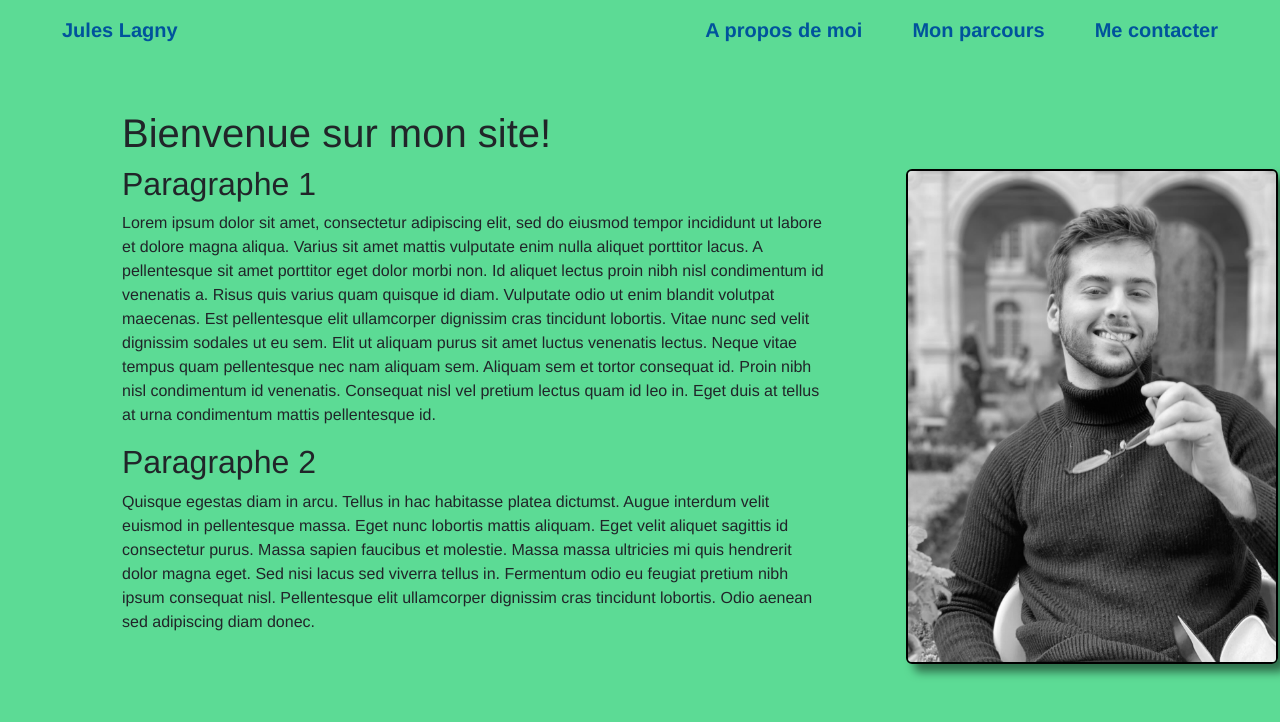
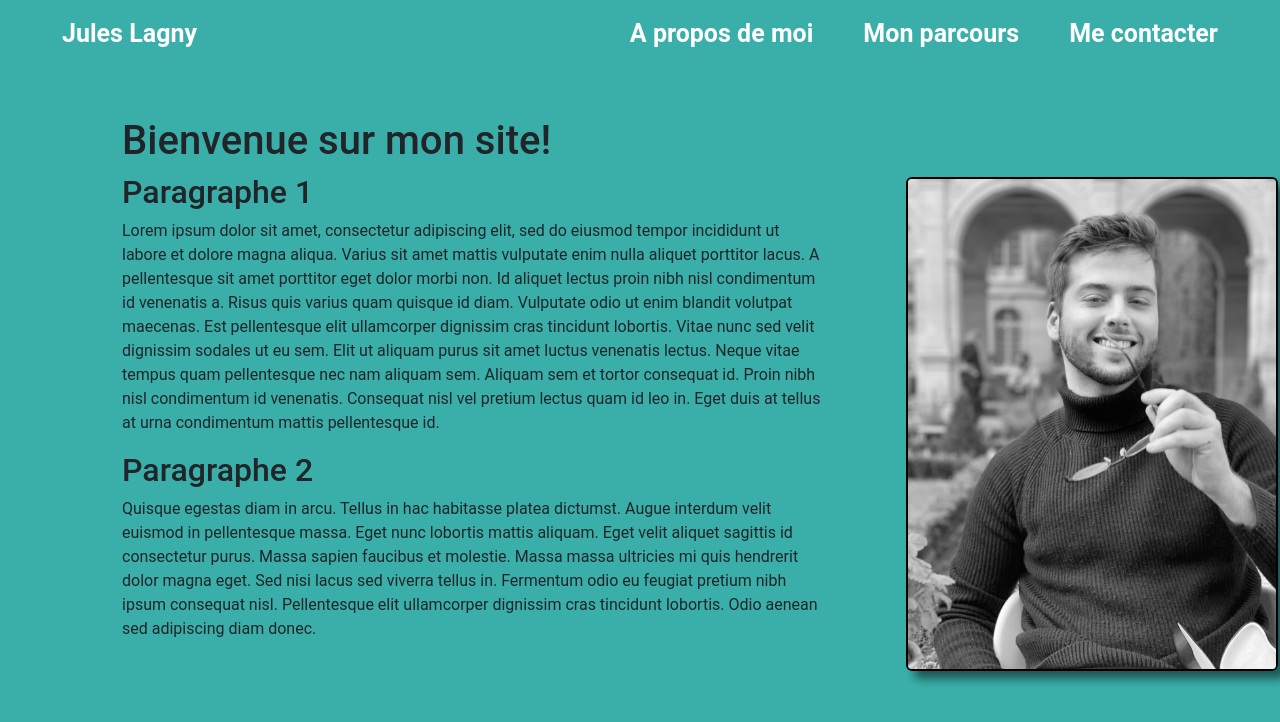
Before and after one commit to RaEace/Portfolio, a React (Vite) app: page / in a window 1280 px wide. Shown: the top 722 px of the page. Built offline with nearby package versions, Linux system fonts and the light colour scheme.

Commit message:
feat: bunch of advancements

```diff
--- a/index.html
+++ b/index.html
@@ -4,7 +4,14 @@
     <meta charset="UTF-8" />
     <link rel="icon" type="image/svg+xml" href="/vite.svg" />
     <meta name="viewport" content="width=device-width, initial-scale=1.0" />
+    <!-- bootstrap -->
     <link href="https://cdn.jsdelivr.net/npm/bootstrap@5.3.2/dist/css/bootstrap.min.css" rel="stylesheet" integrity="sha384-T3c6CoIi6uLrA9TneNEoa7RxnatzjcDSCmG1MXxSR1GAsXEV/Dwwykc2MPK8M2HN" crossorigin="anonymous">
+
+    <!-- fonts -->
+    <link rel="preconnect" href="https://fonts.googleapis.com">
+    <link rel="preconnect" href="https://fonts.gstatic.com" crossorigin>
+    <link href="https://fonts.googleapis.com/css2?family=Roboto+Mono:wght@300;400;500&display=swap" rel="stylesheet">
+
     <title>Jules Portfolio</title>
   </head>
   <body>
--- a/src/App.css
+++ b/src/App.css
@@ -1,4 +1,9 @@
 body {
   font-family: "Franklin Gothic Medium", "Arial Narrow", Arial, sans-serif;
-  background-color: #5cdb95;
+  background-color: var(--background);
 }
+
+:root {
+  --primary: #feffff;
+  --background: #3aafa9;
+}
--- a/src/components/NavBar/NavigationBar.css
+++ b/src/components/NavBar/NavigationBar.css
@@ -2,13 +2,13 @@
   list-style-type: none;
   padding-left: 25px;
   padding-right: 25px;
-  color: #00539c;
+  color: var(--primary);
 }
 
 .navbar {
   padding-top: 15px;
-  background-color: #5cdb95;
-  font-size: 20px;
+  background-color: var(--background);
+  font-size: 25px;
 }
 
 .right-element {
--- a/src/index.css
+++ b/src/index.css
@@ -0,0 +1,3 @@
+body {
+  font-family: "Roboto", sans-serif;
+}
--- a/src/pages/Home/Home.css
+++ b/src/pages/Home/Home.css
@@ -5,10 +5,10 @@
 .item {
   margin: 20px;
   padding: 20px;
-  height: 80vh;
+  height: 100vh;
 }
 
-.centering {
+.centering-10 {
   position: absolute;
   top: 10vh;
 }
--- a/src/pages/Home/components/home-picture/HomePicture.css
+++ b/src/pages/Home/components/home-picture/HomePicture.css
@@ -21,14 +21,15 @@
 }
 
 /* Zooming on mouseover */
-/* img {
-    -webkit-transition: all 0.2s;
-    -moz-transition: all 0.2s;
-    -ms-transition: all 0.2s;
-    -o-transition: all 0.2s;
-    transition: all 0.2s;
-  }
+img {
+  -webkit-transition: all 0.4s;
+  -moz-transition: all 0.4s;
+  -ms-transition: all 0.4s;
+  -o-transition: all 0.4s;
+  transition: all 0.4s;
+}
 
-  img:hover {
-    transform: scale(1.35);
-  } */
+img:hover {
+  filter: grayscale(0);
+  transform: scale(1.35);
+}
--- a/src/pages/Home/components/home-picture/HomePicture.tsx
+++ b/src/pages/Home/components/home-picture/HomePicture.tsx
@@ -3,10 +3,7 @@
 const HomePicture = () => {
   return (
     <div>
-      <img
-        className="image-rendering rounded centering"
-        src="/public/jules.jpg"
-      />
+      <img className="image-rendering rounded centering-10" src="/jules.jpg" />
     </div>
   );
 };
```
